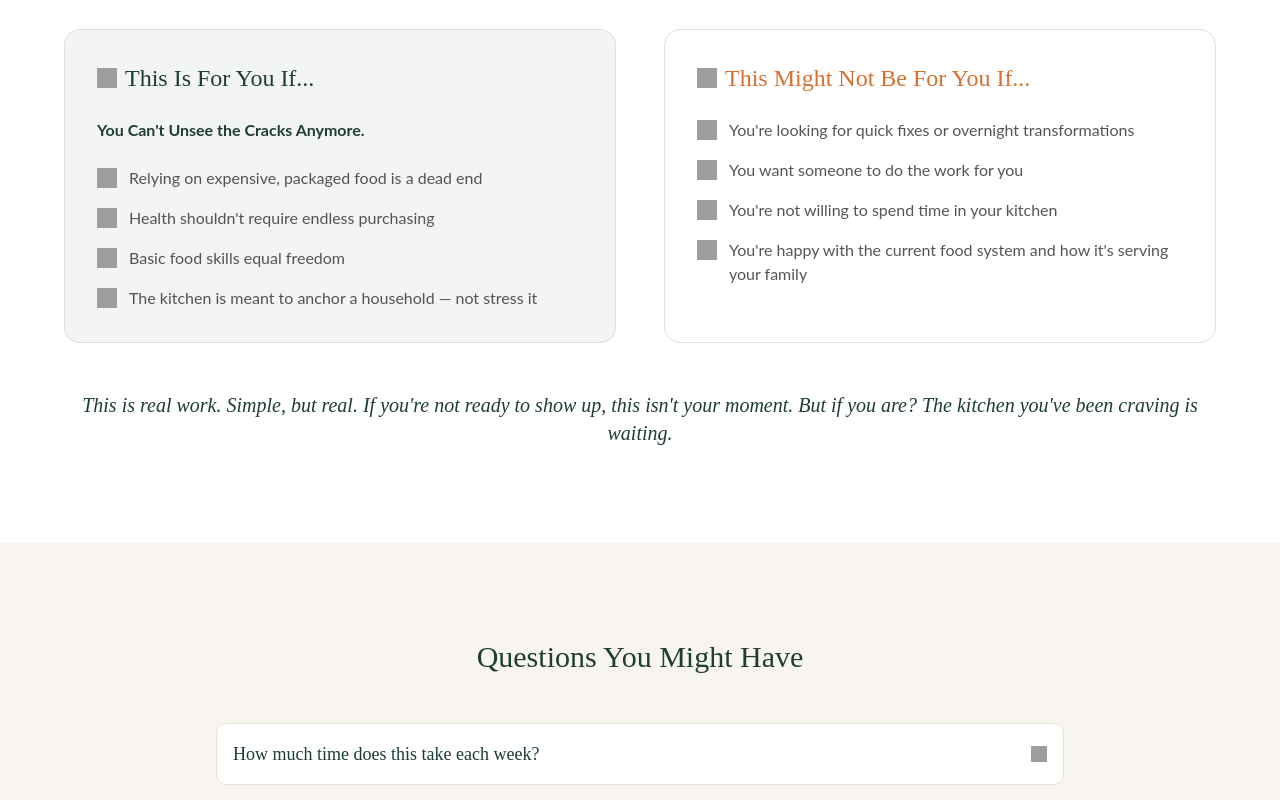
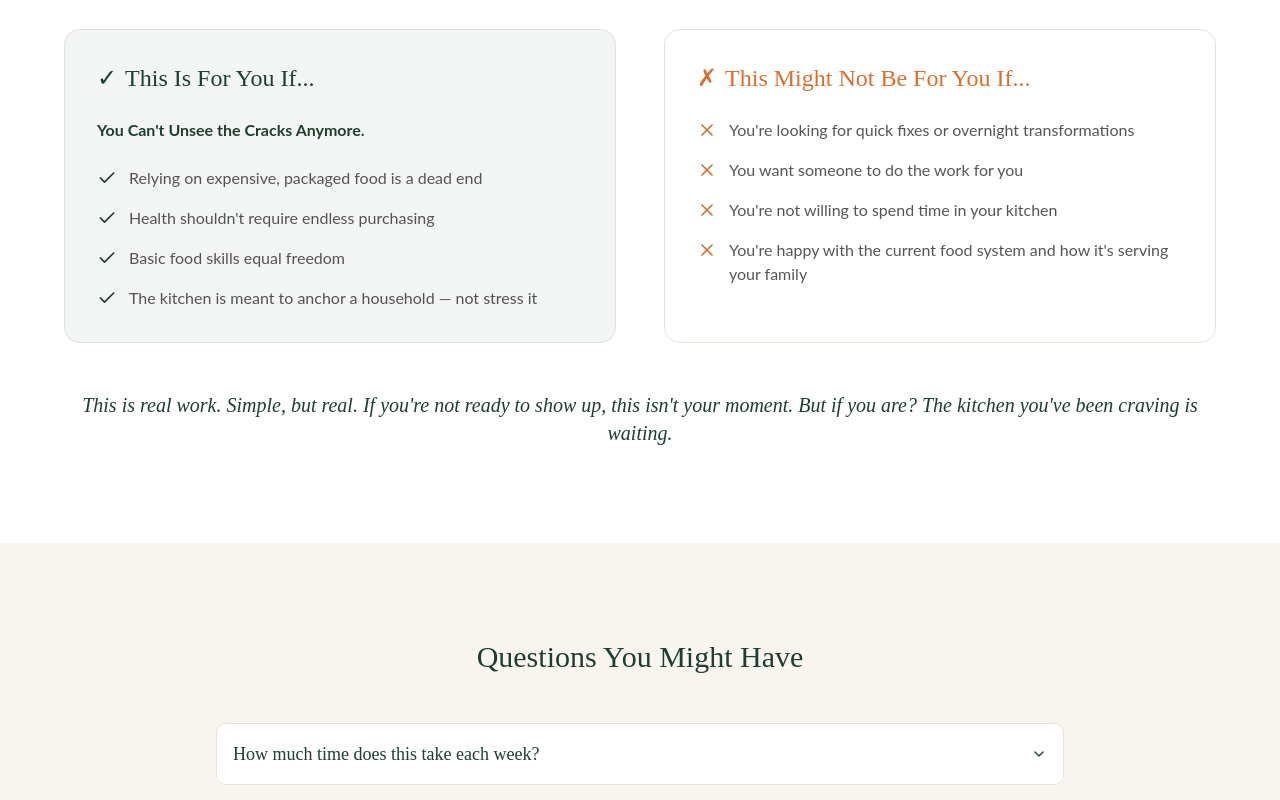
Before and after one commit to ankurmans/wylderspace-pantry-of-plenty, a Next.js app: page / in a window 1280 px wide. Shown: the part 9020-9820 px from the top of the page. Built offline with nearby package versions, Linux system fonts and the light colour scheme.

Commit message:
Update components to use Lucide React icons, add favicon, and update QualificationSection and FAQSection

```diff
--- a/app/layout.tsx
+++ b/app/layout.tsx
@@ -7,6 +7,11 @@ export const metadata: Metadata = {
   description: 'Learn the foundational food skills behind a truly nourishing home. An 8-week guided experience teaching traditional cooking methods including sourdough, fermentation, and pantry management. Join Chef Molly Bravo for $197.',
   keywords: ['traditional cooking', 'sourdough', 'fermentation', 'pantry skills', 'home cooking', 'canning', 'preserving food', 'traditional foods', 'kitchen skills'],
   authors: [{ name: 'Molly Bravo' }],
+  icons: {
+    icon: '/favicon.svg',
+    shortcut: '/favicon.svg',
+    apple: '/favicon.svg',
+  },
   openGraph: {
     title: 'Pantry of Plenty - Traditional Foods Pathway',
     description: 'Learn the foundational food skills behind a truly nourishing home. An 8-week guided experience teaching traditional cooking methods.',
--- a/components/layout/Footer.tsx
+++ b/components/layout/Footer.tsx
@@ -4,7 +4,7 @@ import React, { useState } from 'react'
 import { Button } from '@/components/ui/Button'
 
 // Icon URL from Figma
-const logoIconUrl = "http://localhost:3845/assets/cbb40c4bd14c3f9fae9d47a88018f5c120d2abac.svg"
+const logoIconUrl = "/assets/ancient-icon.svg"
 
 export const Footer: React.FC = () => {
   const [iconError, setIconError] = useState(false)
--- a/components/sections/FAQSection.tsx
+++ b/components/sections/FAQSection.tsx
@@ -1,13 +1,10 @@
 'use client'
 
 import React, { useState } from 'react'
-
-// Icon URL from Figma
-const chevronIconUrl = "http://localhost:3845/assets/6c4fb80f22cf42a12b8e351c48db46d021488ab4.svg"
+import { ChevronDown } from 'lucide-react'
 
 export const FAQSection: React.FC = () => {
   const [openIndex, setOpenIndex] = useState<number | null>(null)
-  const [iconError, setIconError] = useState(false)
 
   const faqItems = [
     {
@@ -79,23 +76,9 @@ export const FAQSection: React.FC = () => {
                     {item.question}
                   </p>
                   <div className="flex-shrink-0">
-                    {iconError ? (
-                      <svg
-                        className={`w-4 h-4 text-[#1e3e2f] transition-transform ${isOpen ? 'rotate-180' : ''}`}
-                        fill="none"
-                        stroke="currentColor"
-                        viewBox="0 0 24 24"
-                      >
-                        <path strokeLinecap="round" strokeLinejoin="round" strokeWidth={2} d="M19 9l-7 7-7-7" />
-                      </svg>
-                    ) : (
-                      <img
-                        src={chevronIconUrl}
-                        alt=""
-                        className={`w-4 h-4 transition-transform ${isOpen ? 'rotate-180' : ''}`}
-                        onError={() => setIconError(true)}
-                      />
-                    )}
+                    <ChevronDown
+                      className={`w-4 h-4 text-[#1e3e2f] transition-transform ${isOpen ? 'rotate-180' : ''}`}
+                    />
                   </div>
                 </button>
                 {isOpen && (
--- a/components/sections/QualificationSection.tsx
+++ b/components/sections/QualificationSection.tsx
@@ -1,11 +1,8 @@
 'use client'
 
-import React, { useState } from 'react'
+import React from 'react'
 import { Container } from '@/components/ui/Container'
-
-// Icon URLs from Figma
-const checkIconUrl = "http://localhost:3845/assets/5152c54661a4827b59408d16b43698adc052b840.svg"
-const xIconUrl = "http://localhost:3845/assets/feb8e6660ce44111388981e7617446ba6807e4d1.svg"
+import { Check, X } from 'lucide-react'
 
 export const QualificationSection: React.FC = () => {
   const forYouItems = [
@@ -22,12 +19,6 @@ export const QualificationSection: React.FC = () => {
     'You\'re happy with the current food system and how it\'s serving your family',
   ]
 
-  const [iconErrors, setIconErrors] = useState<Record<string, boolean>>({})
-
-  const handleIconError = (id: string) => {
-    setIconErrors(prev => ({ ...prev, [id]: true }))
-  }
-
   return (
     <section className="py-16 md:py-24 bg-white">
       <Container>
@@ -39,16 +30,7 @@ export const QualificationSection: React.FC = () => {
                 className="text-2xl md:text-[24px] font-medium leading-[32px] text-[#1e3e2f] flex items-center gap-2"
                 style={{ fontFamily: "'Playfair Display', serif" }}
               >
-                {iconErrors['check-heading'] ? (
-                  <span className="text-[#1e3e2f]">✓</span>
-                ) : (
-                  <img
-                    src={checkIconUrl}
-                    alt="Checkmark icon"
-                    className="w-5 h-5"
-                    onError={() => handleIconError('check-heading')}
-                  />
-                )}
+                <span className="text-[#1e3e2f]">✓</span>
                 This Is For You If...
               </h3>
               <p
@@ -61,16 +43,7 @@ export const QualificationSection: React.FC = () => {
                 {forYouItems.map((item, index) => (
                   <li key={index} className="flex items-start gap-3">
                     <div className="flex-shrink-0 mt-0.5">
-                      {iconErrors[`check-item-${index}`] ? (
-                        <span className="text-[#1e3e2f]">✓</span>
-                      ) : (
-                        <img
-                          src={checkIconUrl}
-                          alt="Checkmark icon"
-                          className="w-5 h-5"
-                          onError={() => handleIconError(`check-item-${index}`)}
-                        />
-                      )}
+                      <Check className="w-5 h-5 text-[#1e3e2f]" />
                     </div>
                     <span
                       className="text-base leading-[24px] text-[rgba(42,42,42,0.8)]"
@@ -89,32 +62,14 @@ export const QualificationSection: React.FC = () => {
                 className="text-2xl md:text-[24px] font-medium leading-[32px] text-[#d76f30] flex items-center gap-2"
                 style={{ fontFamily: "'Playfair Display', serif" }}
               >
-                {iconErrors['x-heading'] ? (
-                  <span className="text-[#d76f30]">✗</span>
-                ) : (
-                  <img
-                    src={xIconUrl}
-                    alt="X-mark icon"
-                    className="w-5 h-5"
-                    onError={() => handleIconError('x-heading')}
-                  />
-                )}
+                <span className="text-[#d76f30]">✗</span>
                 This Might Not Be For You If...
               </h3>
               <ul className="flex flex-col gap-4">
                 {notForYouItems.map((item, index) => (
                   <li key={index} className="flex items-start gap-3">
                     <div className="flex-shrink-0 mt-0.5">
-                      {iconErrors[`x-item-${index}`] ? (
-                        <span className="text-[#d76f30]">✗</span>
-                      ) : (
-                        <img
-                          src={xIconUrl}
-                          alt="X-mark icon"
-                          className="w-5 h-5"
-                          onError={() => handleIconError(`x-item-${index}`)}
-                        />
-                      )}
+                      <X className="w-5 h-5 text-[#d76f30]" />
                     </div>
                     <span
                       className="text-base leading-[24px] text-[rgba(42,42,42,0.8)]"
```
Also changed, not shown: public/favicon.svg (added).
